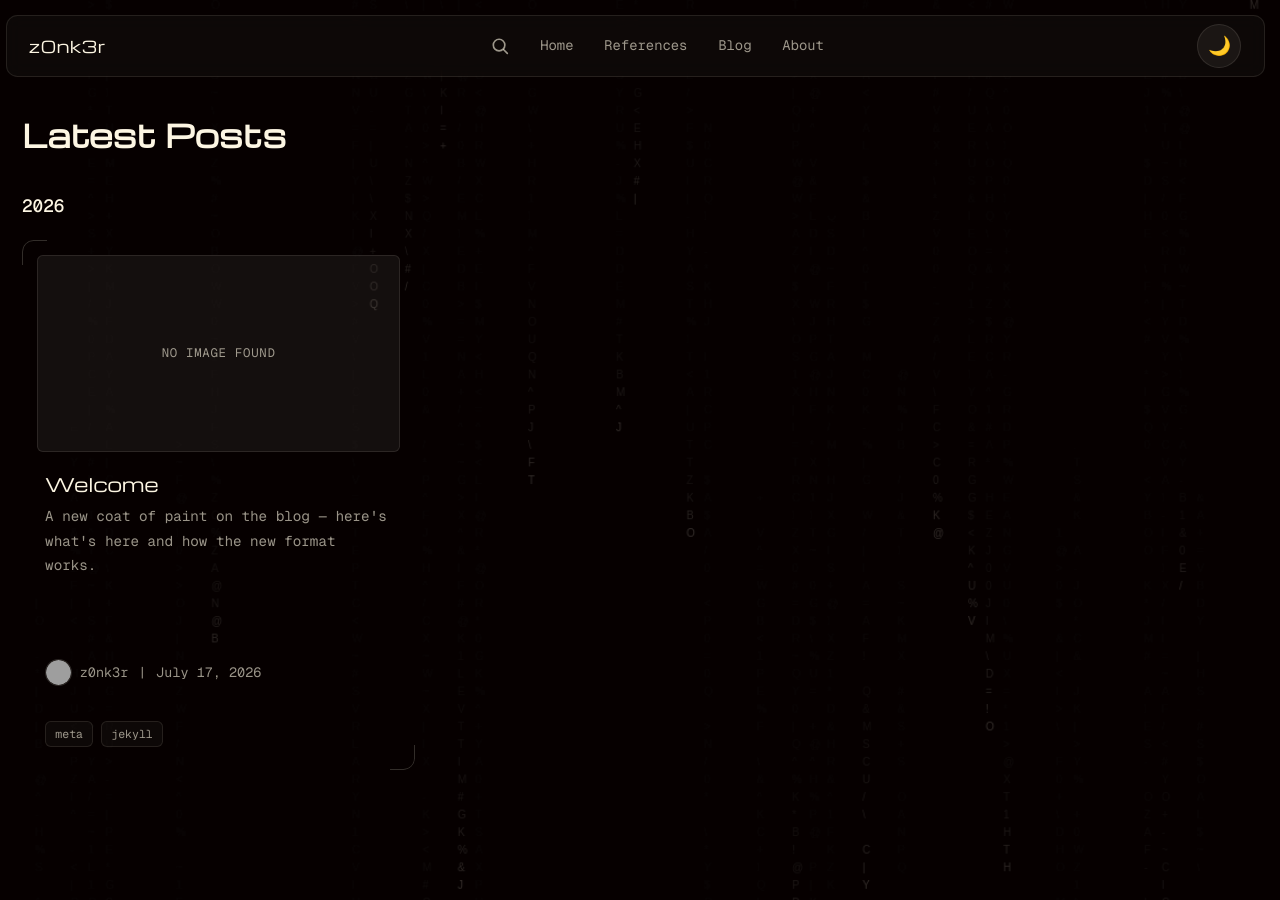
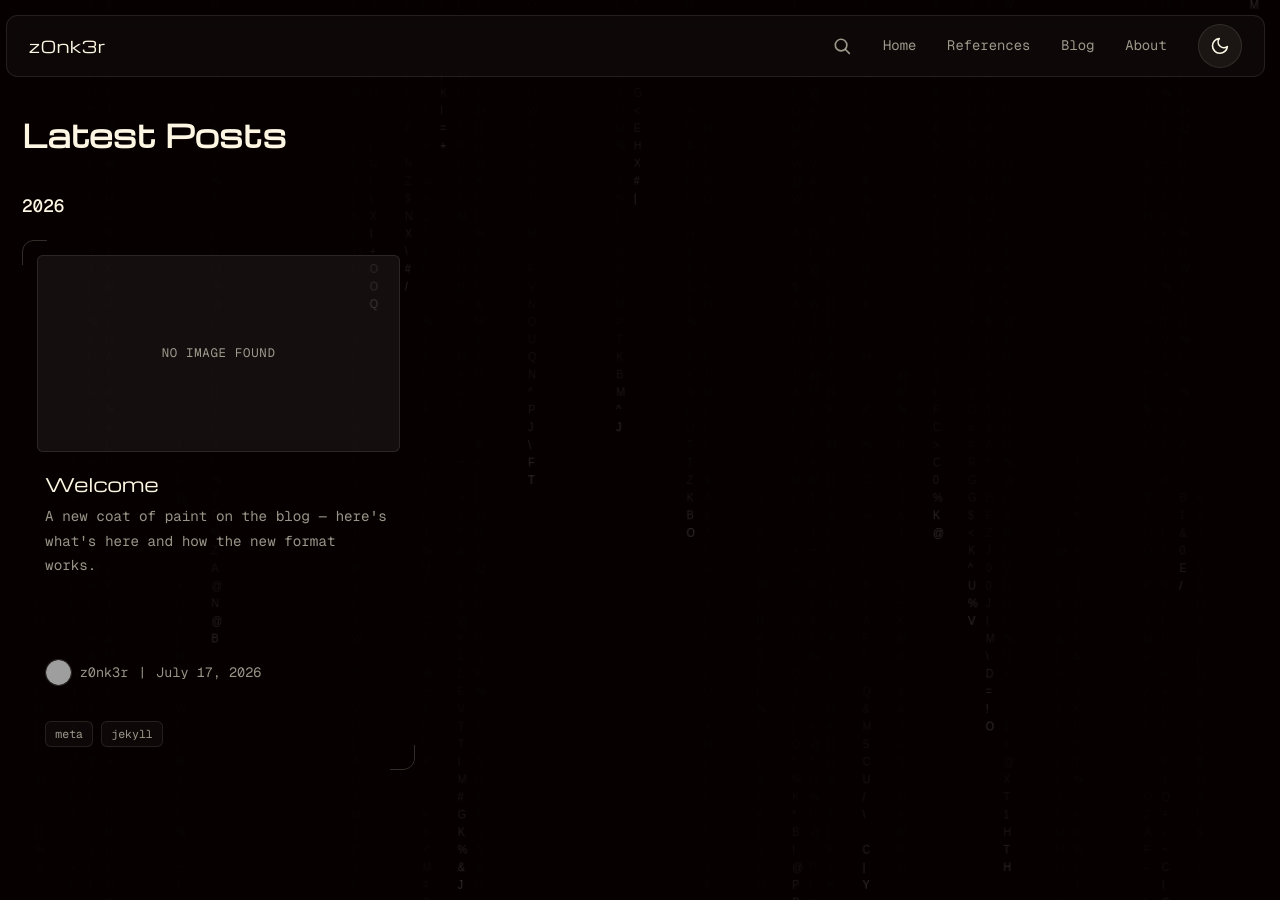
Before and after one commit to z0nk3r/z0nk3r.github.io, a Jekyll site: the page built from index.md, in a window 1280 px wide and 900 px high. Built offline with Jekyll 4.4.1, drawn with Linux system fonts in a browser that asks for light colours; grey boxes are pictures that could not be loaded.

Commit message:
Colorize theme toggle icons, fix header layout + menu-close regressions
Replaced the platform emoji (moon/sun) with monochrome SVG icons
matching the site's existing line-icon set (hamburger, search) -
currentColor means both automatically track --foreground per theme
instead of using each emoji's own fixed rendering colors.

That surfaced two real regressions from the theme-toggle relocation
in the previous commit:

- Desktop header had gone visually centered. #themeToggle becoming a
  third direct child of .header-wrapper meant justify-content:
  space-between now spread three items apart instead of two, pulling
  the nav links away from the toggle instead of keeping them grouped
  flush right. Switched to justify-content: flex-start with
  margin-left: auto on #siteNav (desktop only) to restore the
  original two-group split.

- Clicking the new SVG icon while the mobile menu was open closed the
  menu instead of leaving it open. The click lands on a child <path>,
  and themeToggle's own click handler replaces its innerHTML
  (including that exact node) before the document-level outside-click
  handler runs, so .contains(e.target) on an already-detached node
  incorrectly returned false. Switched that one check to
  e.composedPath().includes(themeToggle), which captures the dispatch
  path before any DOM mutation.

```diff
--- /dev/null
+++ b/_includes/icon-moon.html
@@ -0,0 +1,3 @@
+<svg xmlns="http://www.w3.org/2000/svg" viewBox="0 0 24 24" width="18" height="18" fill="none" stroke="currentColor" stroke-width="2" stroke-linecap="round" stroke-linejoin="round" aria-hidden="true">
+    <path d="M21 12.79A9 9 0 1 1 11.21 3 7 7 0 0 0 21 12.79z"/>
+</svg>
--- /dev/null
+++ b/_includes/icon-sun.html
@@ -0,0 +1,11 @@
+<svg xmlns="http://www.w3.org/2000/svg" viewBox="0 0 24 24" width="18" height="18" fill="none" stroke="currentColor" stroke-width="2" stroke-linecap="round" stroke-linejoin="round" aria-hidden="true">
+    <circle cx="12" cy="12" r="5"/>
+    <line x1="12" y1="1" x2="12" y2="3"/>
+    <line x1="12" y1="21" x2="12" y2="23"/>
+    <line x1="4.22" y1="4.22" x2="5.64" y2="5.64"/>
+    <line x1="18.36" y1="18.36" x2="19.78" y2="19.78"/>
+    <line x1="1" y1="12" x2="3" y2="12"/>
+    <line x1="21" y1="12" x2="23" y2="12"/>
+    <line x1="4.22" y1="19.78" x2="5.64" y2="18.36"/>
+    <line x1="18.36" y1="5.64" x2="19.78" y2="4.22"/>
+</svg>
--- a/_layouts/default.html
+++ b/_layouts/default.html
@@ -36,7 +36,7 @@
     <header>
         <div class="header-wrapper">
             <h1><a href="{{ '/' | relative_url }}">{{ site.title }}</a></h1>
-            <button class="theme-toggle" id="themeToggle" aria-label="Toggle theme">🌙</button>
+            <button class="theme-toggle" id="themeToggle" aria-label="Toggle theme">{% include icon-moon.html %}</button>
             <button type="button" id="navMenuToggle" class="nav-menu-toggle" aria-label="Menu" aria-expanded="false" aria-controls="siteNav">
                 {% include icon-hamburger.html %}
             </button>
@@ -77,6 +77,14 @@
         // Theme toggle
         const themeToggle = document.getElementById('themeToggle');
         const html = document.documentElement;
+        // Rendered at build time via Liquid include, then swapped in via JS at
+        // runtime - keeps a single source of truth for each icon's markup
+        // (also used for the button's initial static content above) instead of
+        // duplicating the SVG paths here. currentColor means both automatically
+        // pick up the theme's --foreground instead of platform emoji's own
+        // fixed (and inconsistent across OS/browser) colors.
+        const moonIcon = `{% include icon-moon.html %}`;
+        const sunIcon = `{% include icon-sun.html %}`;
 
         // Check localStorage for saved theme
         const savedTheme = localStorage.getItem('theme') || 'dark';
@@ -94,7 +102,7 @@
 
         function updateThemeButton() {
             const theme = html.getAttribute('data-theme');
-            themeToggle.textContent = theme === 'dark' ? '🌙' : '☀️';
+            themeToggle.innerHTML = theme === 'dark' ? moonIcon : sunIcon;
         }
 
         // Header search toggle
@@ -151,7 +159,19 @@
             // menu would snap shut every time someone tapped it while open -
             // toggling theme shouldn't close the menu, same as it never did back
             // when the button was still nested inside siteNav.
-            if (siteNav.classList.contains('open') && !siteNav.contains(e.target) && !navMenuToggle.contains(e.target) && !themeToggle.contains(e.target)) {
+            //
+            // Uses composedPath() instead of themeToggle.contains(e.target)
+            // specifically for this check: the click lands on the SVG icon's own
+            // <path>/<circle> (a child of themeToggle), and themeToggle's own
+            // click handler above replaces its innerHTML - including that exact
+            // child - synchronously, before this handler runs (click listeners
+            // fire in DOM order during bubbling, target-first). By the time this
+            // runs, e.target is a node that's already been detached from the
+            // document, so .contains() on it incorrectly returns false.
+            // composedPath() captures the full path at dispatch time, unaffected
+            // by DOM mutations that happen while the event is still bubbling.
+            const path = e.composedPath();
+            if (siteNav.classList.contains('open') && !siteNav.contains(e.target) && !navMenuToggle.contains(e.target) && !path.includes(themeToggle)) {
                 setMobileMenuOpen(false);
             }
         });
--- a/assets/css/style.css
+++ b/assets/css/style.css
@@ -163,7 +163,16 @@ header {
   margin: 0 auto;
   padding: 0 20px;
   display: flex;
-  justify-content: space-between;
+  /* Was space-between. #themeToggle used to live nested inside #siteNav, so
+     .header-wrapper only ever had 2 direct flex children (h1 and siteNav) -
+     space-between just split those two apart, title flush left, nav flush
+     right. Now that #themeToggle is a sibling of its own (so it can stay
+     visible on mobile without opening the hamburger menu), there are 3
+     top-level items, and space-between would spread all three out evenly
+     instead of keeping the nav and the toggle grouped together on the right
+     - #siteNav's own margin-left: auto below (desktop) restores the
+     original 2-group split instead. */
+  justify-content: flex-start;
   align-items: center;
   gap: 2rem;
 }
@@ -192,6 +201,18 @@ header h1 {
 
 .nav-menu-toggle:hover {
   color: var(--foreground);
+}
+
+@media (min-width: 769px) {
+  /* Restores the original 2-group split (title flush left, nav+toggle
+     flush right) now that .header-wrapper uses justify-content: flex-start
+     instead of space-between (see comment there) - margin-left: auto
+     consumes the row's leftover space on #siteNav's own left side, pushing
+     itself and #themeToggle (which follows it via order: 4, see
+     .theme-toggle) to the right edge together, while h1 stays at the start. */
+  #siteNav {
+    margin-left: auto;
+  }
 }
 
 header h1 a {
```
